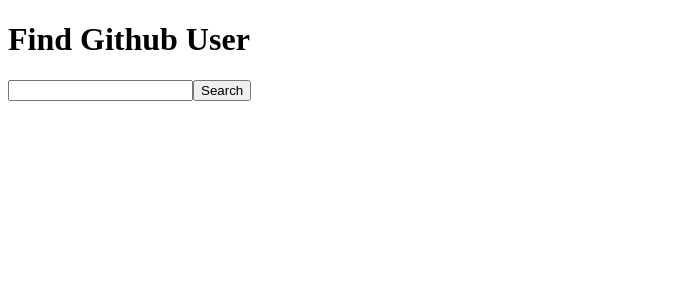
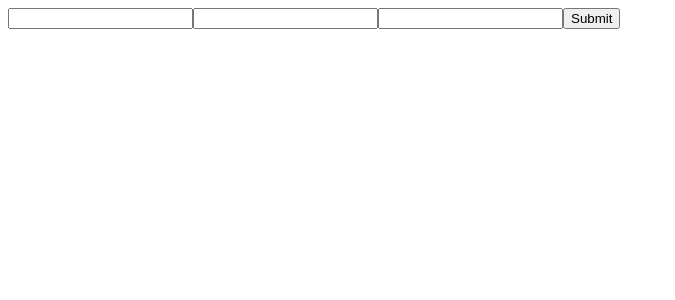
Before and after one commit to Marquessmalley/React-challenges, a React (Create React App) app: page / in a window 1280 px wide. Shown: the top 300 px of the page, without its empty margins (0-675 px from the left). Built offline with nearby package versions, Linux system fonts and the light colour scheme.

Commit message:
aded two more challenges

```diff
--- a/src/App.js
+++ b/src/App.js
@@ -2,11 +2,13 @@
 import CounterChallenge from "./challenges/Counter/CounterChallenge";
 import ColorPicker from "./challenges/ColorPicker/ColorPicker";
 import GithubUser from "./challenges/GithubUser/GithubUser";
+import CountdownTimer from "./challenges/CountdownTimer/CountdownTimer";
+import Registration from "./challenges/Registration/Registration";
 
 function App() {
   return (
     <div className="App">
-      <GithubUser />
+      <Registration />
     </div>
   );
 }
--- /dev/null
+++ b/src/challenges/CountdownTimer/CountdownTimer.js
@@ -0,0 +1,41 @@
+import { useState, useRef, useEffect } from "react";
+
+const CountdownTimer = () => {
+  const [timer, setTimer] = useState(60);
+  const [timerComplete, setTimerComplete] = useState(false);
+  const intervalId = useRef();
+
+  useEffect(() => {
+    if (timer === 0) {
+      setTimerComplete(true);
+      clearInterval(intervalId.current);
+      setTimer(60);
+    }
+  }, [timer]);
+
+  const handleStartTimer = () => {
+    intervalId.current = setInterval(() => {
+      setTimer((state) => state - 1);
+    }, 1000);
+    setTimerComplete(false);
+  };
+  const handlePauseTimer = () => {
+    clearInterval(intervalId.current);
+  };
+  const handleResetTimer = () => {
+    clearInterval(intervalId.current);
+    setTimer(60);
+  };
+
+  return (
+    <div>
+      <h2>Countdown: {timer}s</h2>
+      {timerComplete && <h3>Times Up!</h3>}
+      <button onClick={handleStartTimer}>Start</button>
+      <button onClick={handlePauseTimer}>Pause</button>
+      <button onClick={handleResetTimer}>Rest</button>
+    </div>
+  );
+};
+
+export default CountdownTimer;
--- /dev/null
+++ b/src/challenges/Registration/Registration.js
@@ -0,0 +1,54 @@
+import { useState } from "react";
+
+const Registration = () => {
+  const [name, setName] = useState("");
+  const [email, setEmail] = useState("");
+  const [password, setPassword] = useState("");
+  const [nameError, setNameError] = useState(false);
+  const [emailError, setEmailError] = useState(false);
+  const [passwordError, setPasswordError] = useState(false);
+
+  const handleName = (e) => {
+    setName(e.target.value);
+  };
+  const handleEmail = (e) => {
+    setEmail(e.target.value);
+  };
+  const handlePassword = (e) => {
+    setPassword(e.target.value);
+  };
+
+  const handleForm = (e) => {
+    e.preventDefault();
+    if (name.length < 2) {
+      setNameError(true);
+      return;
+    }
+
+    const regex = /^[A-Za-z0-9+_.-]+@(.+)$/;
+
+    if (!regex.test(email)) {
+      setEmailError(true);
+    }
+    if (password.length < 8) {
+      setPasswordError(true);
+    }
+    console.log("Form Submitted!");
+  };
+
+  return (
+    <div>
+      <form onSubmit={handleForm}>
+        <input type="text" required onChange={handleName} />
+        {nameError && <p>Invalid Name</p>}
+        <input type="email" required onChange={handleEmail} />
+        {emailError && <p>Invalid Email</p>}
+        <input type="password" required onChange={handlePassword} />
+        {passwordError && <p>Invalid Password</p>}
+        <button>Submit</button>
+      </form>
+    </div>
+  );
+};
+
+export default Registration;
```
Also changed, not shown: src/challenges/CountdownTimer/challenge.txt (added), src/challenges/Registration/challenge.txt (added).
